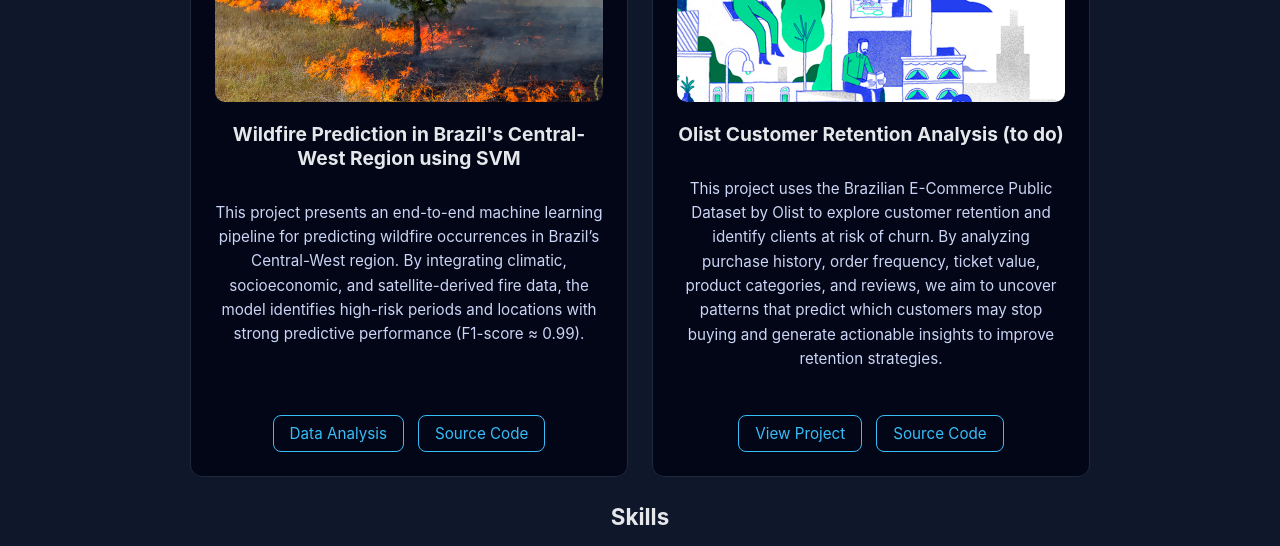
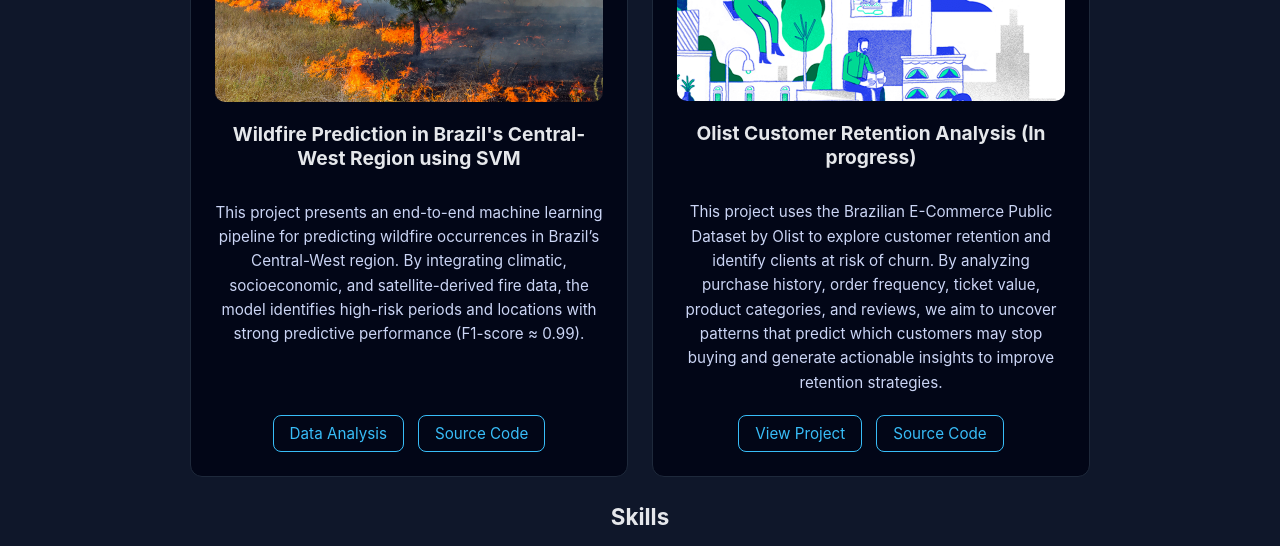
Before and after one commit to marcosrampaso/marcosrampaso.github.io, a plain HTML site: page index.html in a window 1280 px wide. Shown: the part 800-1346 px from the top of the page. Drawn offline with Linux system fonts and the light colour scheme.

Commit message:
in progress

```diff
--- a/index.html
+++ b/index.html
@@ -579,7 +579,7 @@
                                     alt="Brazilian E-Commerce Delivery Delay Prediction" class="project-image" />
 
                                 <div class="project-title">
-                                    <strong>Olist Customer Retention Analysis (to do)</strong>
+                                    <strong>Olist Customer Retention Analysis (In progress)</strong>
                                 </div>
 
                                 <p class="project-description">
```
